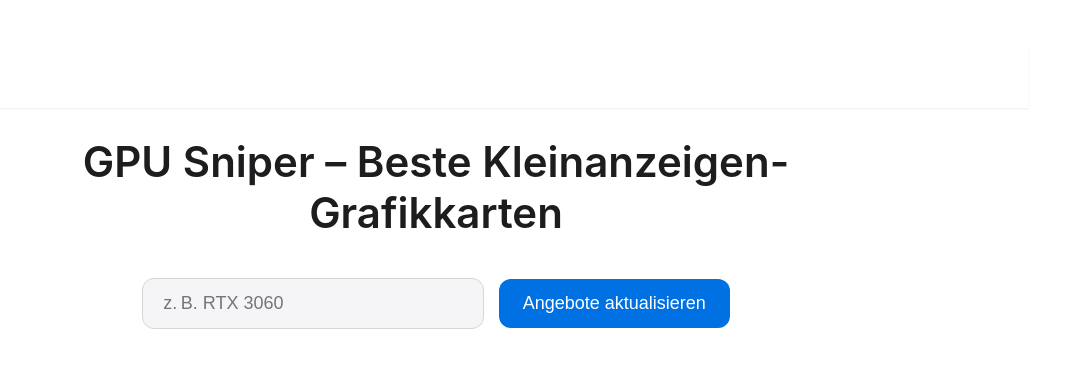
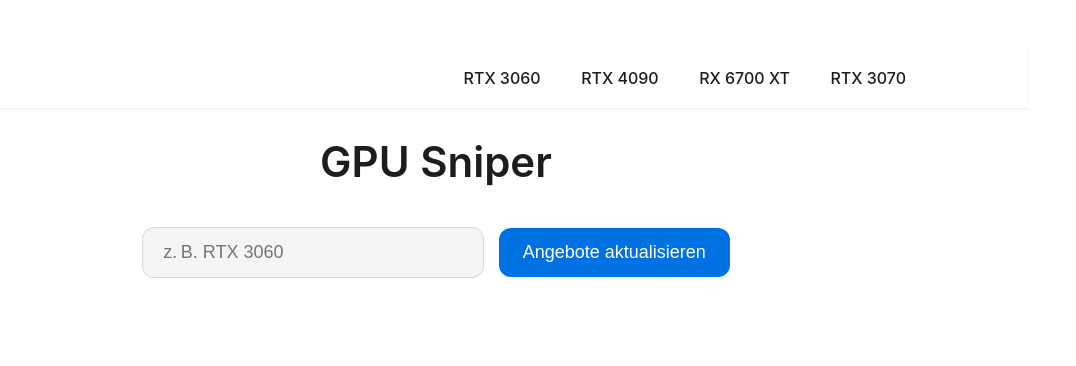
Before and after one commit to bdnils/EbayBot, a website: page public/index.html in a window 1280 px wide. Shown: the full height of the page, 204-1280 px from the left. Drawn offline with Linux system fonts and the light colour scheme.

Commit message:
Quick Search update

```diff
--- a/public/index.html
+++ b/public/index.html
@@ -13,16 +13,17 @@
         <div class="nav-content">
             <img src="logo.png" alt="GPU Sniper Logo" class="nav-logo">
             <nav class="nav-links">
-                <!-- Optional: Navigationslinks -->
-                <!-- <a href="#">Home</a>
-                <a href="#">Kontakt</a> -->
+                <a href="#" onclick="quickSearch('RTX 3060')">RTX 3060</a>
+                <a href="#" onclick="quickSearch('RTX 4090')">RTX 4090</a>
+                <a href="#" onclick="quickSearch('RX 6700 XT')">RX 6700 XT</a>
+                <a href="#" onclick="quickSearch('RTX 3070')">RTX 3070</a>
             </nav>
         </div>
     </header>
 
     <!-- ✅ Inhalt zentriert in einem Wrapper -->
     <div class="wrapper">
-        <h1>GPU Sniper – Beste Kleinanzeigen-Grafikkarten</h1>
+        <h1>GPU Sniper</h1>
         <input type="text" id="query" placeholder="z. B. RTX 3060" />
         <button onclick="fetchOffers()">Angebote aktualisieren</button>
         <div id="results"></div>
--- a/public/style.css
+++ b/public/style.css
@@ -116,3 +116,18 @@
     margin: 0 auto;
     padding: 0 20px;
 }
+.nav-links a {
+    margin-left: 16px;
+    text-decoration: none;
+    font-size: 16px;
+    font-weight: 500;
+    color: #1d1d1f;
+    padding: 6px 10px;
+    border-radius: 8px;
+    transition: background 0.2s, color 0.2s;
+}
+
+.nav-links a:hover {
+    background: #e5e5e7;
+    color: #0071e3;
+}
```
